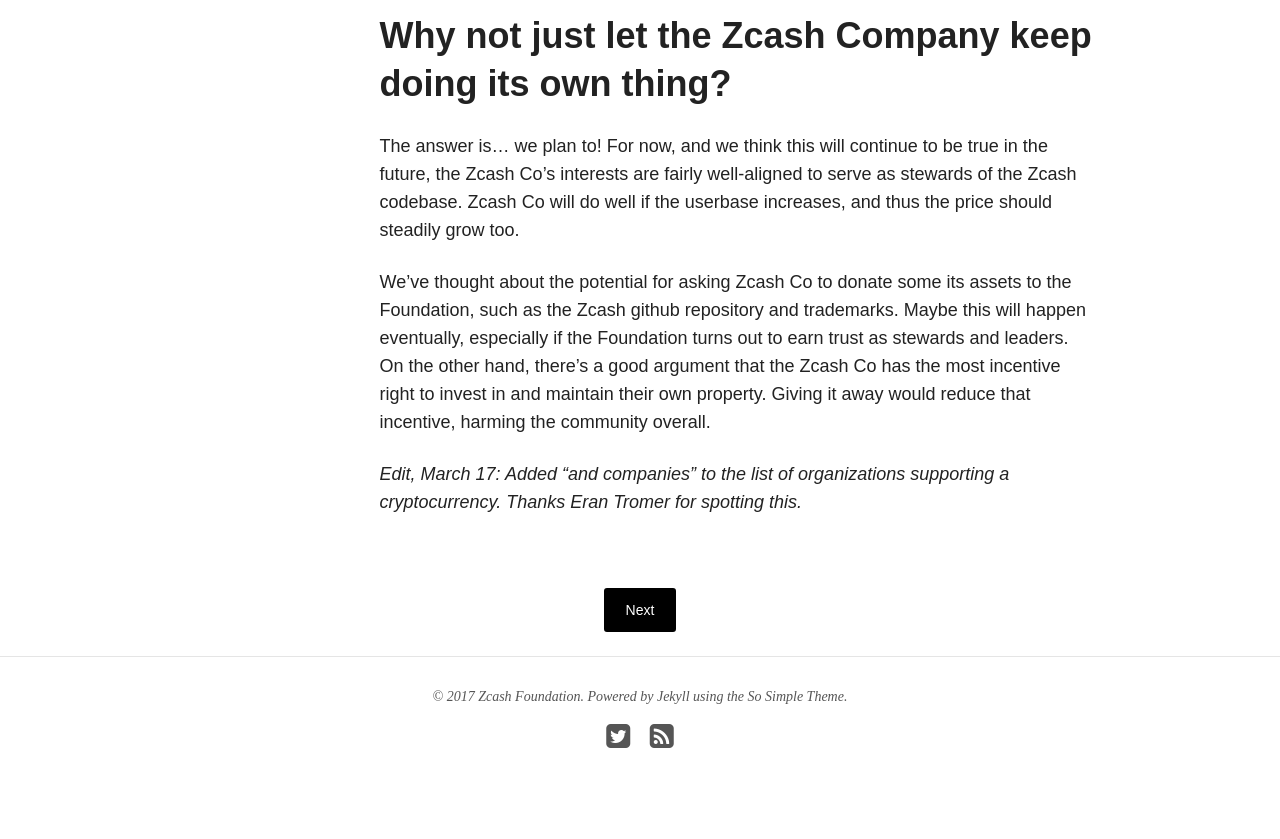
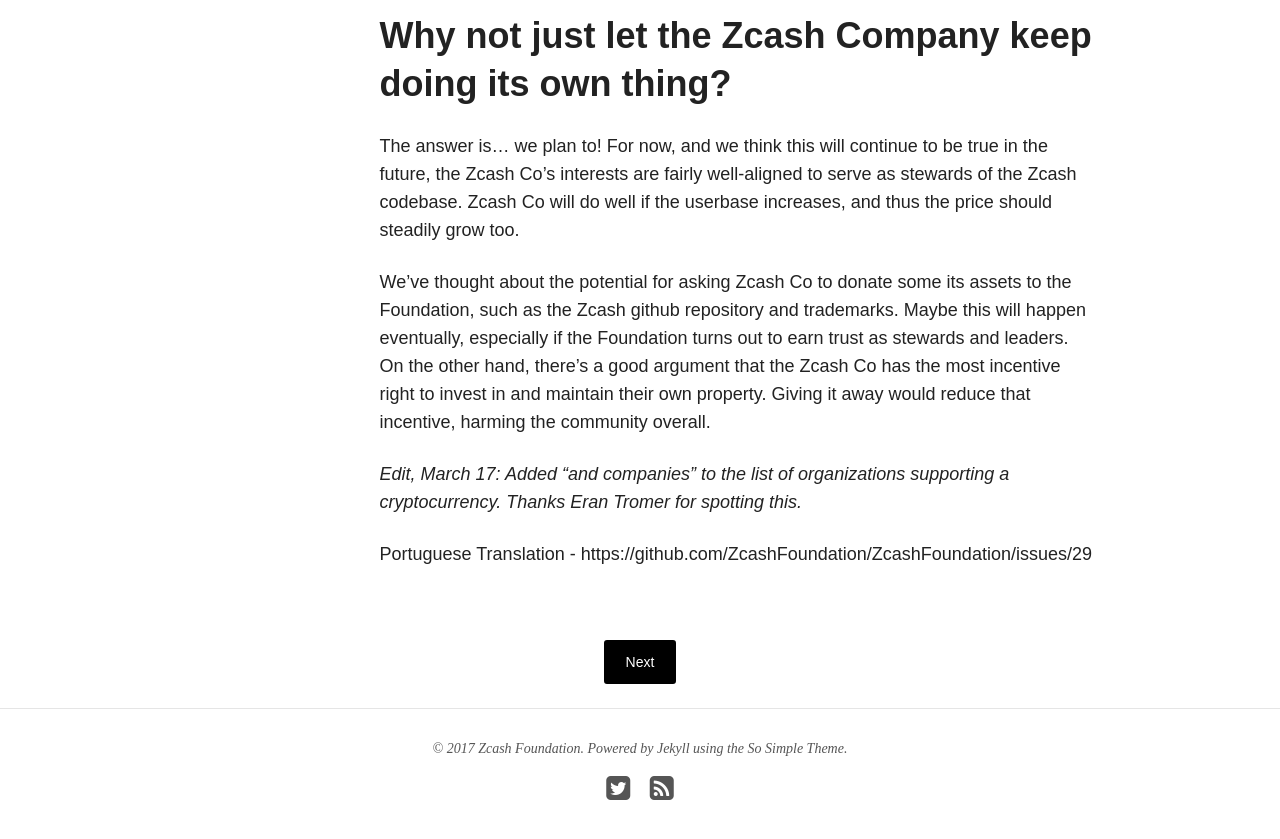
Before and after one commit to ZcashFoundation/zfnd, a Jekyll site: the page built from _posts/blog/2017-03-07-hello-world.md, in a window 1280 px wide and 900 px high, scrolled down 3961 px. Shown: the top 839 px of the window. Built offline with Jekyll 4.4.1, drawn with Linux system fonts in a browser that asks for light colours; nearby versions of some CDN libraries.

Commit message:
Update 2017-03-07-hello-world.md

```diff
--- a/_posts/blog/2017-03-07-hello-world.md
+++ b/_posts/blog/2017-03-07-hello-world.md
@@ -83,3 +83,5 @@
 We've thought about the potential for asking Zcash Co to donate some its assets to the Foundation, such as the Zcash github repository and trademarks. Maybe this will happen eventually, especially if the Foundation turns out to earn trust as stewards and leaders. On the other hand, there's a good argument that the Zcash Co has the most incentive right to invest in and maintain their own property. Giving it away would reduce that incentive, harming the community overall.
 
 _Edit, March 17: Added "and companies" to the list of organizations supporting a cryptocurrency. Thanks Eran Tromer for spotting this._
+
+Portuguese Translation - https://github.com/ZcashFoundation/ZcashFoundation/issues/29
```
